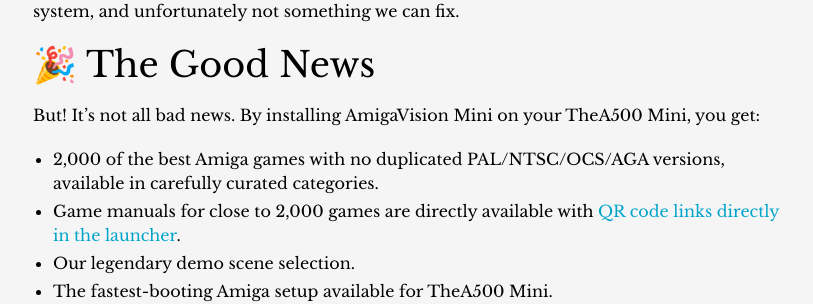
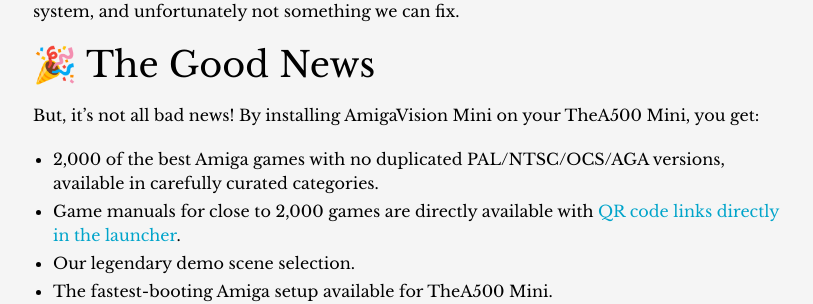
Before and after one commit to amigavision/amigavision.github.io, a Jekyll site: the page built from _posts/2026-04-23-a500-mini-supported.md, in a window 1280 px wide and 900 px high, scrolled down 1692 px. Shown: the part 155-459 px from the top of the window, without its empty margins (232-1045 px from the left). Built offline with Jekyll 4.4.1, drawn with Linux system fonts in a browser that asks for light colours.

Commit message:
Formatting

```diff
--- a/_posts/2026-04-23-a500-mini-supported.md
+++ b/_posts/2026-04-23-a500-mini-supported.md
@@ -34,7 +34,7 @@
 
 ## 🎉 The Good News
 
-But! It's not all bad news. By installing AmigaVision Mini on your TheA500 Mini, you get:
+But, it's not all bad news! By installing AmigaVision Mini on your TheA500 Mini, you get:
 
 * 2,000 of the best Amiga games with no duplicated PAL/NTSC/OCS/AGA versions, available in carefully curated categories.
 * Game manuals for close to 2,000 games are directly available with [QR code links directly in the launcher](https://amiga.vision/2026.04.16).
```
